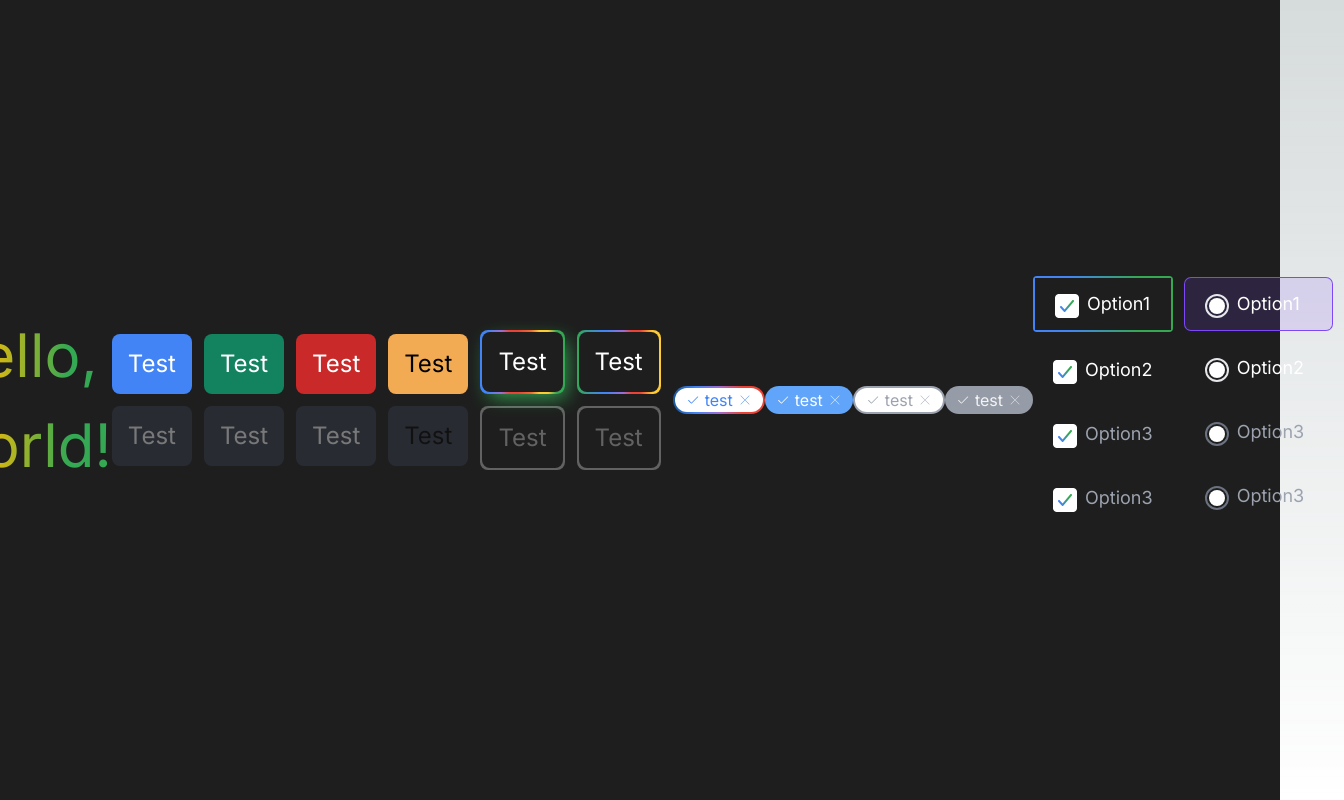
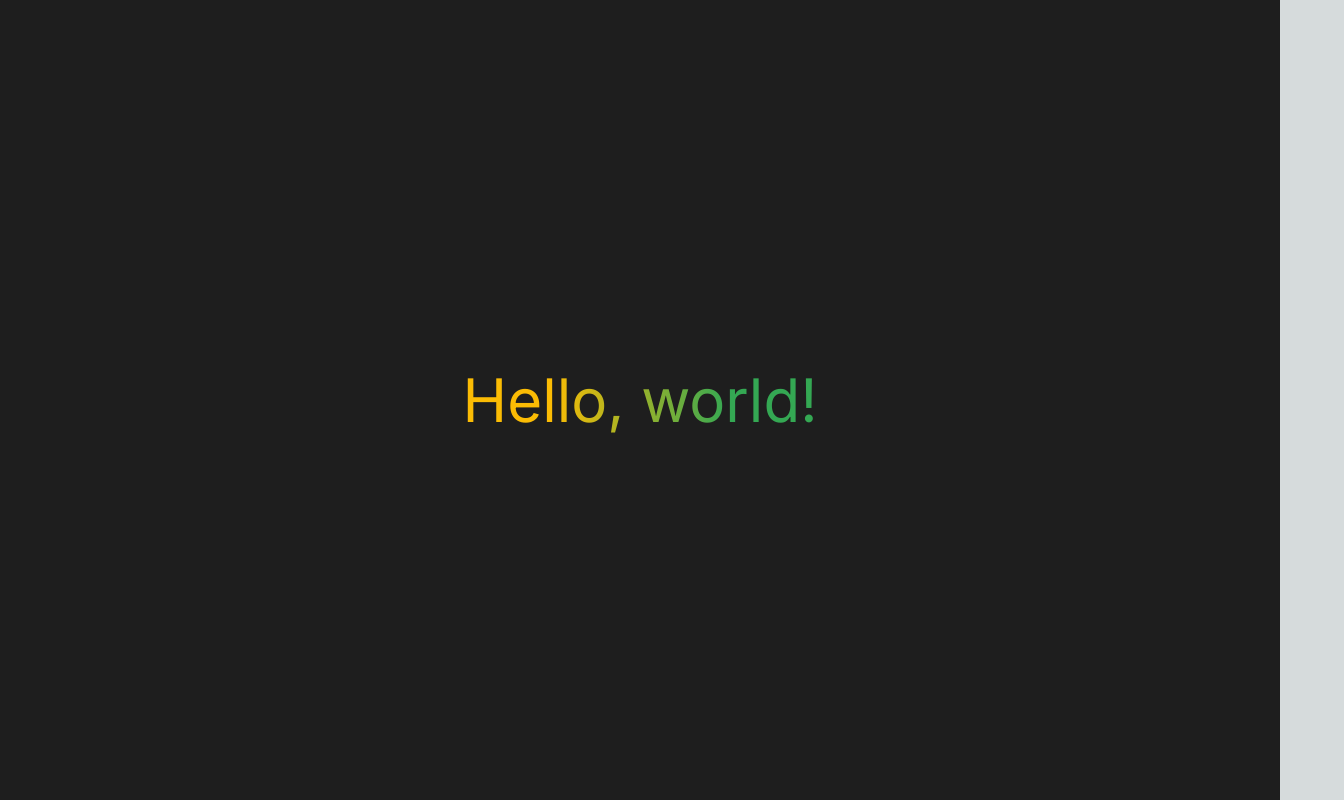
Before and after one commit to GdscCpp/socal-gd-website, a Next.js app: page / in a window 1280 px wide. Shown: the whole page, 1344 px wide, since content can reach past the window. Built offline with nearby package versions, Linux system fonts and the light colour scheme.

Commit message:
homepage reset

```diff
--- a/src/app/page.tsx
+++ b/src/app/page.tsx
@@ -1,14 +1,4 @@
 "use client";
-
-import Avatar from "@/components/Avatar";
-import Chip, { CHIP_VARIANTS } from "@/components/Chip";
-import Tooltip from "@/components/Tooltip";
-import Button, { BUTTON_VARIANTS } from "@/components/input/Button";
-import Checkbox, { CHECKBOX_VARIANTS } from "@/components/input/Checkbox";
-import Input from "@/components/input/Input";
-import Radio, { RADIO_VARIANTS } from "@/components/input/Radio";
-import Switch from "@/components/input/Switch";
-import Textarea from "@/components/input/Textarea";
 
 export default function Page() {
   return (
@@ -16,163 +6,6 @@ export default function Page() {
       <h1 className="text-heading-xl bg-2cg-4 text-transparent inline-block bg-clip-text">
         Hello, world!
       </h1>
-
-      {/* just showing all the buttons here, delete later*/}
-      <div className="flex flex-col space-y-3 pr-3">
-        <Button
-          label="Test"
-          type="button"
-          variant={BUTTON_VARIANTS.PRIMARY_LG}
-        />
-        <Button
-          label="Test"
-          type="button"
-          disabled={true}
-          variant={BUTTON_VARIANTS.PRIMARY_LG}
-        />
-      </div>
-      <div className="flex flex-col space-y-3 pr-3">
-        <Button
-          label="Test"
-          type="button"
-          variant={BUTTON_VARIANTS.SUCCESS_LG}
-        />
-        <Button
-          label="Test"
-          type="button"
-          disabled={true}
-          variant={BUTTON_VARIANTS.SUCCESS_LG}
-        />
-      </div>
-      <div className="flex flex-col space-y-3 pr-3">
-        <Button
-          label="Test"
-          type="button"
-          variant={BUTTON_VARIANTS.DANGER_LG}
-        />
-        <Button
-          label="Test"
-          type="button"
-          disabled={true}
-          variant={BUTTON_VARIANTS.DANGER_LG}
-        />
-      </div>
-      <div className="flex flex-col space-y-3 pr-3">
-        <Button
-          label="Test"
-          type="button"
-          variant={BUTTON_VARIANTS.WARNING_LG}
-        />
-        <Button
-          label="Test"
-          type="button"
-          disabled={true}
-          variant={BUTTON_VARIANTS.WARNING_LG}
-        />
-      </div>
-      <div className="flex flex-col space-y-3 pr-3">
-        <Button
-          label="Test"
-          type="button"
-          variant={BUTTON_VARIANTS.GRADIENT_1_LG}
-        />
-        <Button
-          label="Test"
-          type="button"
-          disabled={true}
-          variant={BUTTON_VARIANTS.GRADIENT_1_LG}
-        />
-      </div>
-      <div className="flex flex-col space-y-3 pr-3">
-        <Button
-          label="Test"
-          type="button"
-          variant={BUTTON_VARIANTS.GRADIENT_2_LG}
-        />
-        <Button
-          label="Test"
-          type="button"
-          disabled={true}
-          variant={BUTTON_VARIANTS.GRADIENT_2_LG}
-        />
-      </div>
-
-      {/* showing all chips, delete later */}
-      <Chip label="test" variant={CHIP_VARIANTS.TRANSPARENT} />
-      <Chip label="test" variant={CHIP_VARIANTS.SOLID} />
-      <Chip label="test" variant={CHIP_VARIANTS.TRANSPARENT} disabled={true} />
-      <Chip label="test" variant={CHIP_VARIANTS.SOLID} disabled={true} />
-
-      <div className="flex flex-col space-y-3 pr-3">
-        <Checkbox
-          label="Option1"
-          checked
-          onChange={() => {}}
-          variant={CHECKBOX_VARIANTS.CHECKBOX_PADDING_ON_LG}
-          disabled={false}
-        />
-        <Checkbox
-          label="Option2"
-          checked
-          onChange={() => {}}
-          variant={CHECKBOX_VARIANTS.CHECKBOX_PADDING_OFF_LG}
-          disabled={false}
-        />
-        <Checkbox
-          label="Option3"
-          checked
-          onChange={() => {}}
-          variant={CHECKBOX_VARIANTS.CHECKBOX_DISABLED_LG}
-          disabled={true}
-        />
-        <Checkbox
-          label="Option3"
-          checked={true}
-          onChange={() => {}}
-          variant={CHECKBOX_VARIANTS.CHECKBOX_DISABLED_LG}
-          disabled={true}
-        />
-      </div>
-
-      <Input label="test" type="text" value="test" onChange={() => {}} />
-
-      {/* showing all radio, delete later */}
-      <div className="flex flex-col space-y-3 pr-3">
-        <Radio
-          label="Option1"
-          checked
-          onChange={() => {}}
-          variant={RADIO_VARIANTS.RADIO_PADDING_ON_LG}
-          disabled={false}
-        />
-        <Radio
-          label="Option2"
-          checked
-          onChange={() => {}}
-          variant={RADIO_VARIANTS.RADIO_PADDING_OFF_LG}
-          disabled={false}
-        />
-        <Radio
-          label="Option3"
-          checked
-          onChange={() => {}}
-          variant={RADIO_VARIANTS.RADIO_DISABLED}
-          disabled={true}
-        />
-        <Radio
-          label="Option3"
-          checked
-          onChange={() => {}}
-          variant={RADIO_VARIANTS.RADIO_DISABLED}
-          disabled={true}
-        />
-      </div>
-
-      <Switch label="test" checked={true} onChange={() => {}} />
-      <Textarea label="test" value="test" onChange={() => {}} />
-      <Avatar src="https://avatars.githubusercontent.com/u/472312" alt="test" />
-
-      <Tooltip label="test" />
     </div>
   );
 }
```
